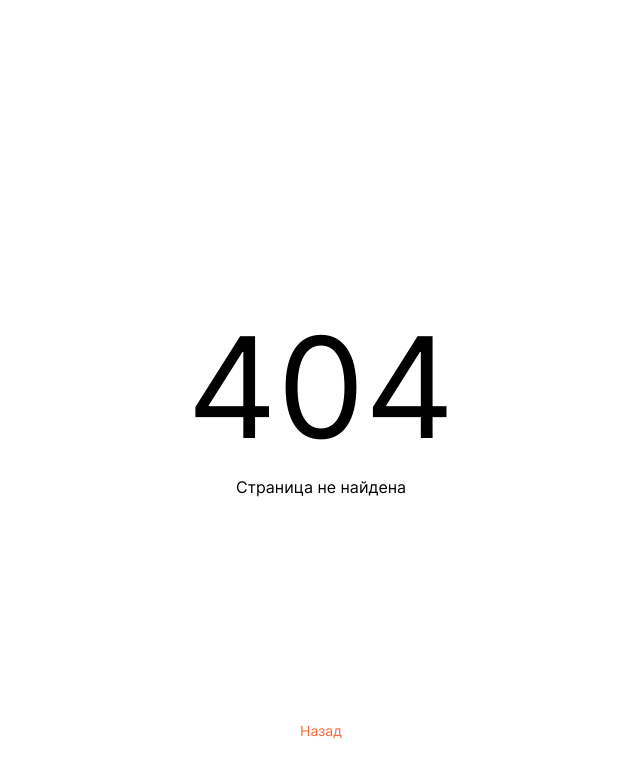
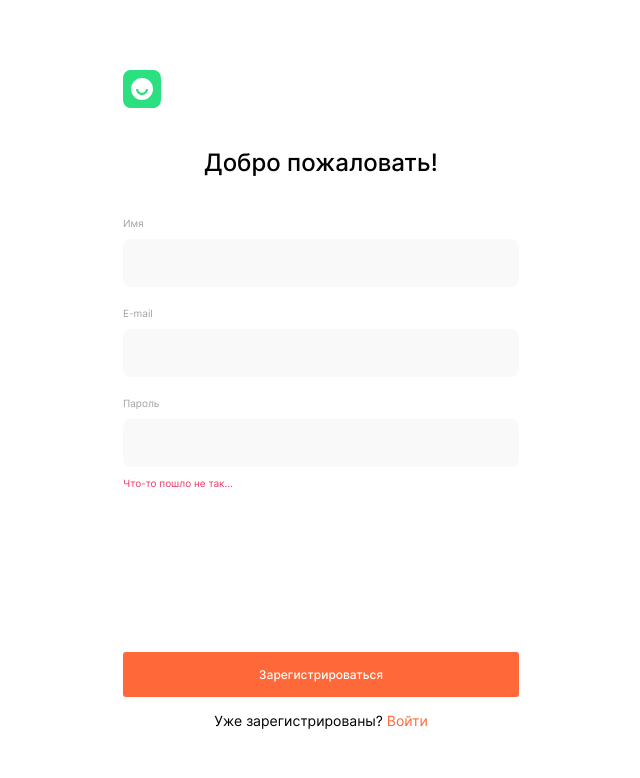
Before and after one commit to Newet7/movies-explorer-frontend, a React (Create React App) app: page /signup in a window 1280 px wide. Before the commit this address had no page. Shown: the top 778 px of the page, without its empty margins (319-959 px from the left). Built offline with nearby package versions, Linux system fonts and the light colour scheme.

Commit message:
lvl2: add user reg log components

```diff
--- a/src/components/App/App.js
+++ b/src/components/App/App.js
@@ -5,6 +5,8 @@ import Page404 from "../Page404/Page404";
 import SavedMovies from "../moviess/SavedMovies/SavedMovies";
 import ProfilePage from "../ProfilePage/ProfilePage";
 import "./App.css";
+import Register from "../user/Register/Register";
+import Login from "../user/Login/Login";
 
 function App() {
   return (
@@ -14,6 +16,8 @@ function App() {
         <Route path="/movies" element={<Movies />} />
         <Route path="/saved-movies" element={<SavedMovies />} />
         <Route path="/profile" element={<ProfilePage />} />
+        <Route path="/signup" element={<Register />} />
+        <Route path="/signin" element={<Login />} />
         <Route path="*" element={<Page404 />} />
       </Routes>
     </div>
--- a/src/components/Auth/Auth.js
+++ b/src/components/Auth/Auth.js
@@ -2,7 +2,7 @@ import "./Auth.css";
 import logo from "../../images/logo.svg";
 import { Link } from "react-router-dom";
 
-function Auth({ mode = "register" }) {
+function Auth({ mode = "register", children }) {
   const MODES = {
     register: {
       title: "Добро пожаловать!",
@@ -14,6 +14,7 @@ function Auth({ mode = "register" }) {
           </Link>
         </p>
       ),
+      buttonText: "Зарегистрироваться",
     },
     login: {
       title: "Рады видеть!",
@@ -25,6 +26,7 @@ function Auth({ mode = "register" }) {
           </Link>
         </p>
       ),
+      buttonText: "Войти",
     },
   };
 
@@ -40,25 +42,13 @@ function Auth({ mode = "register" }) {
         </Link>
         <h1 className="auth__title">{MODES[mode].title}</h1>
         <form className="auth__form">
-          <label className="auth__input-container">
-            <span className="auth__label">Имя</span>
-            <input type="text" className="auth__input" name="name" required />
-          </label>
-          <label className="auth__input-container">
-            <span className="auth__label">E-mail</span>
-            <input type="email" className="auth__input" name="email" required />
-          </label>
-          <label className="auth__input-container">
-            <span className="auth__label">Пароль</span>
-            <input
-              type="password"
-              className="auth__input"
-              name="password"
-              required
-            />
-          </label>
+          {children}
           <p className="auth__error">Что-то пошло не так...</p>
-          <button className="auth__submit-button" type="submit">
+          <button
+            title={MODES[mode].buttonText}
+            className="auth__submit-button"
+            type="submit"
+          >
             Зарегистрироваться
           </button>
         </form>
--- a/src/components/Navigation/Navigation.css
+++ b/src/components/Navigation/Navigation.css
@@ -142,7 +142,7 @@
 }
 
 .navigation__close-button:active {
-  transform: scale(0.9);
+  transform: scale(0);
 }
 
 @media (min-width: 768px) {
--- /dev/null
+++ b/src/components/user/AuthInput/AuthInput.js
@@ -0,0 +1,10 @@
+function AuthInput({ label, params }) {
+  return (
+    <label className="auth__input-container">
+      <span className="auth__label">{label}</span>
+      <input className="auth__input" {...params} />
+    </label>
+  );
+}
+
+export default AuthInput;
--- /dev/null
+++ b/src/components/user/AuthInputForEmail/AuthInputForEmail.js
@@ -0,0 +1,16 @@
+import AuthInput from "../AuthInput/AuthInput";
+
+function AuthInputForEmail() {
+  return (
+    <AuthInput
+      label="E-mail"
+      params={{
+        type: "email",
+        name: "email",
+        required: true,
+      }}
+    />
+  );
+}
+
+export default AuthInputForEmail;
--- /dev/null
+++ b/src/components/user/AuthInputForName/AuthInputForName.js
@@ -0,0 +1,18 @@
+import AuthInput from "../AuthInput/AuthInput";
+
+function AuthInputForName() {
+  return (
+    <AuthInput
+      label="Имя"
+      params={{
+        type: "text",
+        name: "name",
+        required: true,
+        minLength: 2,
+        maxLength: 30,
+      }}
+    />
+  );
+}
+
+export default AuthInputForName;
--- /dev/null
+++ b/src/components/user/AuthInputForPassword/AuthInputForPassword.js
@@ -0,0 +1,16 @@
+import AuthInput from "../AuthInput/AuthInput";
+
+function AuthInputForPassword() {
+  return (
+    <AuthInput
+      label="Пароль"
+      params={{
+        type: "password",
+        name: "password",
+        required: true,
+      }}
+    />
+  );
+}
+
+export default AuthInputForPassword;
--- /dev/null
+++ b/src/components/user/Login/Login.js
@@ -0,0 +1,14 @@
+import Auth from "../../Auth/Auth";
+import AuthInputForEmail from "../AuthInputForEmail/AuthInputForEmail";
+import AuthInputForPassword from "../AuthInputForPassword/AuthInputForPassword";
+
+function Login() {
+  return (
+    <Auth mode="login">
+      <AuthInputForEmail />
+      <AuthInputForPassword />
+    </Auth>
+  );
+}
+
+export default Login;
--- /dev/null
+++ b/src/components/user/Register/Register.js
@@ -0,0 +1,16 @@
+import Auth from "../../Auth/Auth";
+import AuthInputForEmail from "../AuthInputForEmail/AuthInputForEmail";
+import AuthInputForName from "../AuthInputForName/AuthInputForName";
+import AuthInputForPassword from "../AuthInputForPassword/AuthInputForPassword";
+
+function Register() {
+  return (
+    <Auth mode="register">
+      <AuthInputForName />
+      <AuthInputForEmail />
+      <AuthInputForPassword />
+    </Auth>
+  );
+}
+
+export default Register;
```
